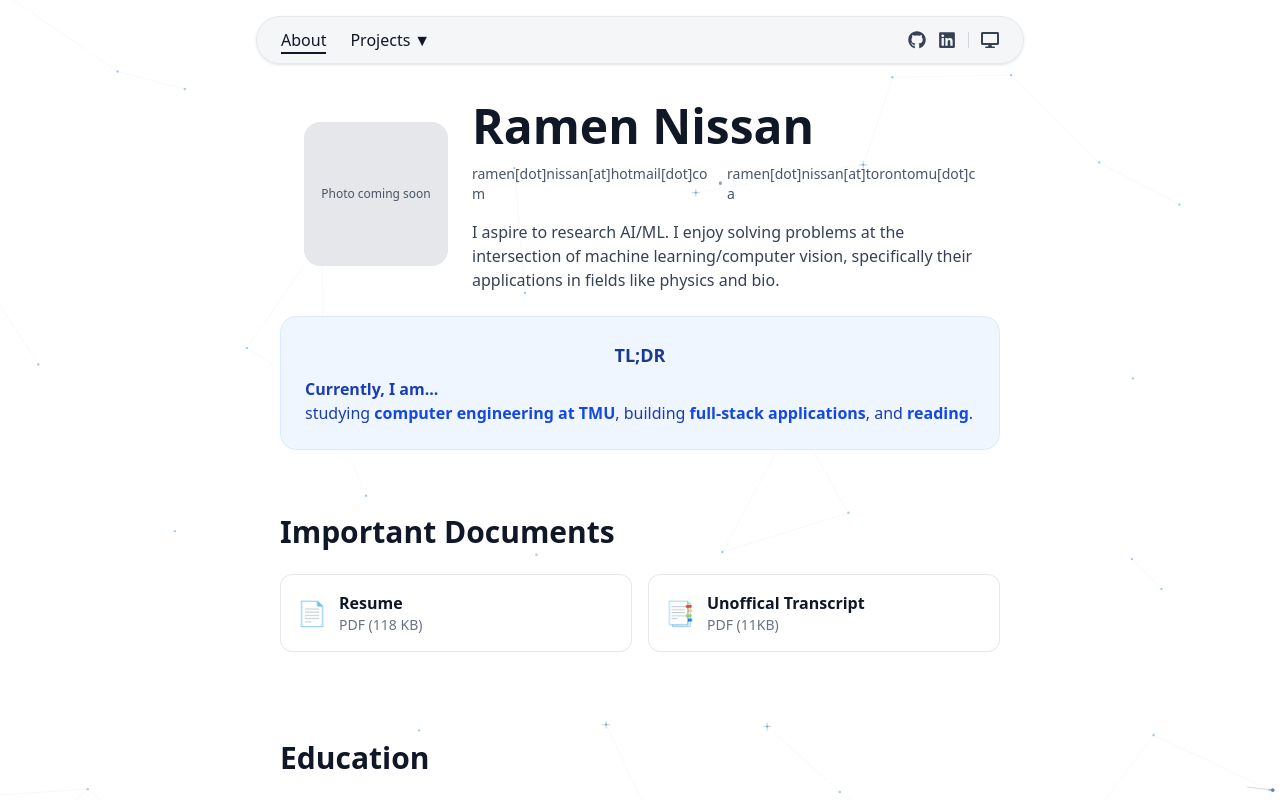
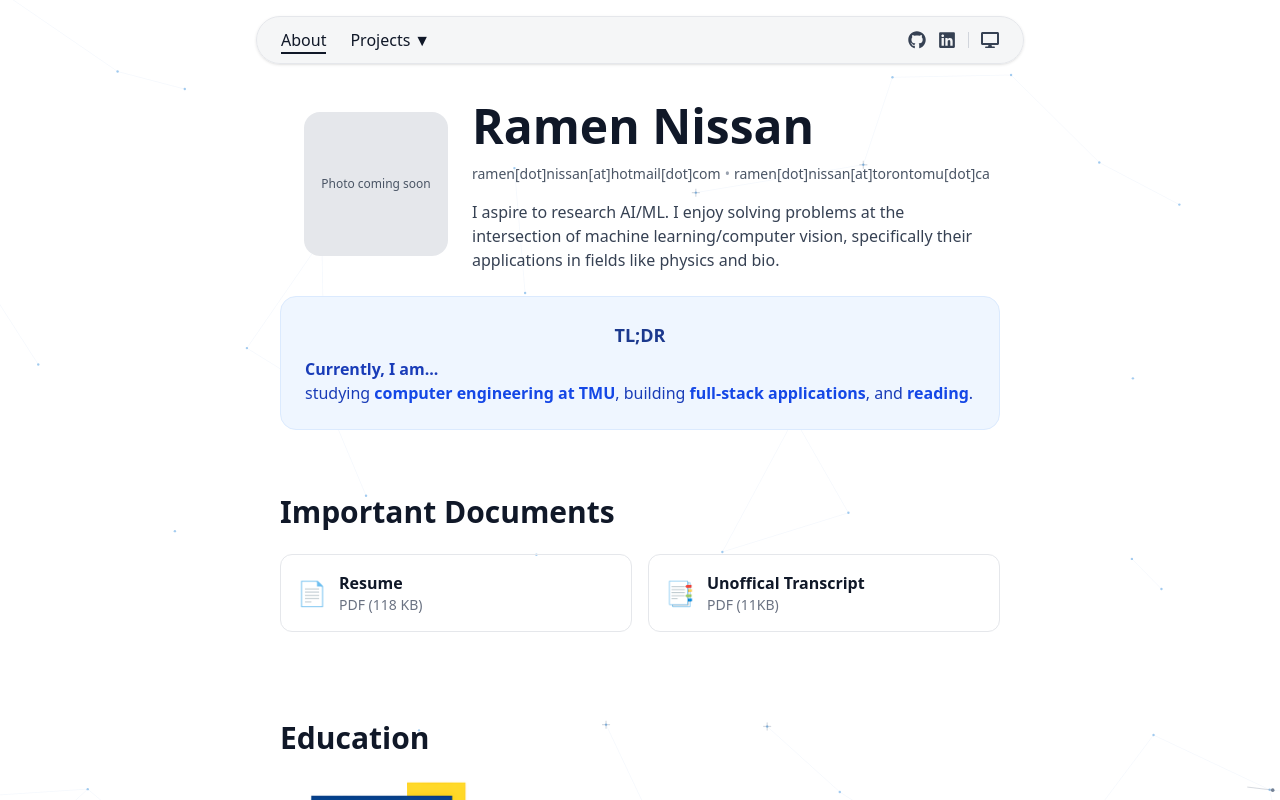
Before and after one commit to ramennissan/portfolio, a React (Vite) app: page /#/ in a window 1280 px wide. Built offline with nearby package versions, Linux system fonts and the light colour scheme.

Commit message:
fix: prevent email text wrapping on desktop with nowrap

```diff
--- a/src/components/about/Hero.tsx
+++ b/src/components/about/Hero.tsx
@@ -8,9 +8,9 @@ export default function Hero() {
         <div className="flex-1 min-w-0">
           <h1 className="text-4xl sm:text-5xl font-extrabold text-gray-900 dark:text-white leading-tight">Ramen Nissan</h1>
           <div className="mt-2 flex flex-col sm:flex-row sm:items-center gap-1 sm:gap-1 text-sm">
-            <a href="mailto:ramen.nissan@hotmail.com" className="text-gray-600 dark:text-gray-300 hover:text-gray-800 dark:hover:text-gray-100 hover:underline">ramen[dot]nissan[at]hotmail[dot]com</a>
-            <span className="hidden sm:inline text-gray-400">•</span>
-            <a href="mailto:ramen.nissan@torontomu.ca" className="text-gray-600 dark:text-gray-300 hover:text-gray-800 dark:hover:text-gray-100 hover:underline">ramen[dot]nissan[at]torontomu[dot]ca</a>
+            <a href="mailto:ramen.nissan@hotmail.com" className="text-gray-600 dark:text-gray-300 hover:text-gray-800 dark:hover:text-gray-100 hover:underline sm:whitespace-nowrap">ramen[dot]nissan[at]hotmail[dot]com</a>
+            <span className="hidden sm:inline text-gray-400 flex-shrink-0">•</span>
+            <a href="mailto:ramen.nissan@torontomu.ca" className="text-gray-600 dark:text-gray-300 hover:text-gray-800 dark:hover:text-gray-100 hover:underline sm:whitespace-nowrap">ramen[dot]nissan[at]torontomu[dot]ca</a>
           </div>
           <p className="text-gray-700 dark:text-gray-300 mt-4 max-w-xl">I aspire to research AI/ML. I enjoy solving problems at the intersection of machine learning/computer vision, specifically their applications in fields like physics and bio.</p>
         </div>
```
